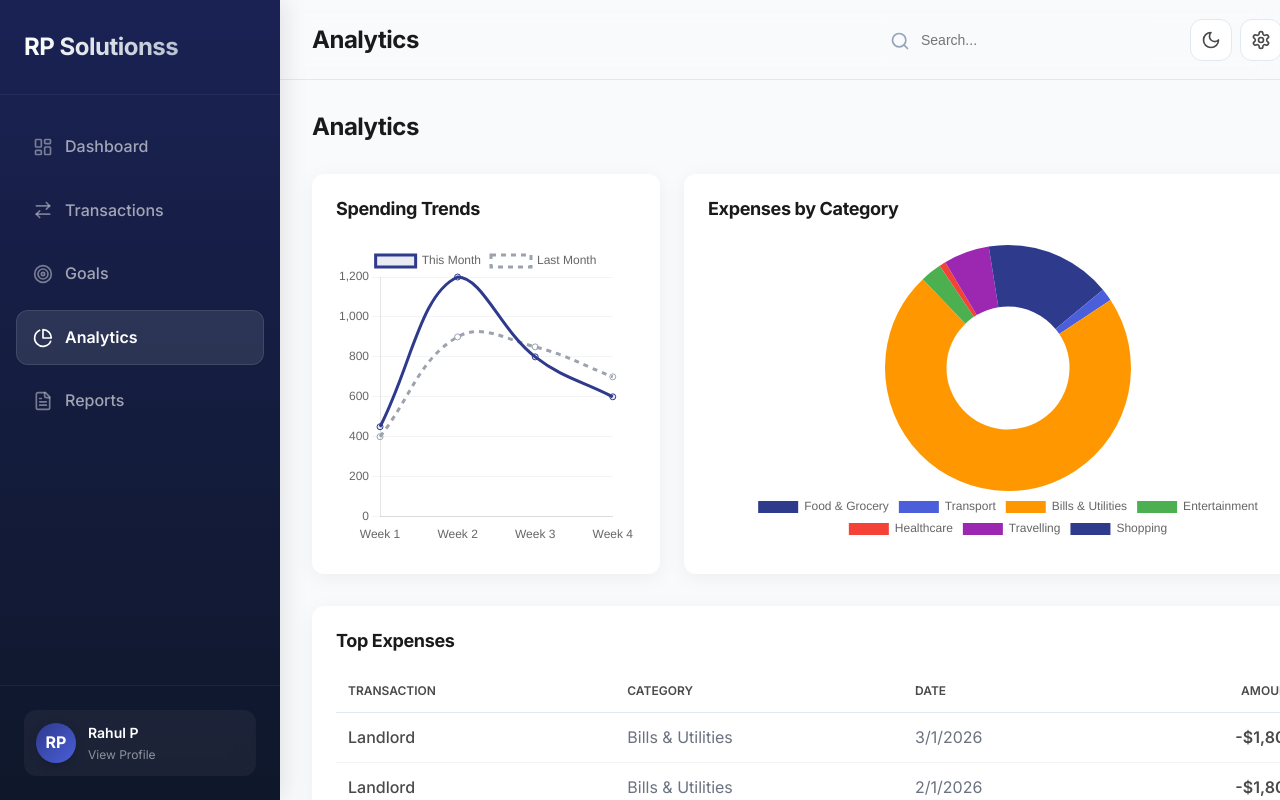
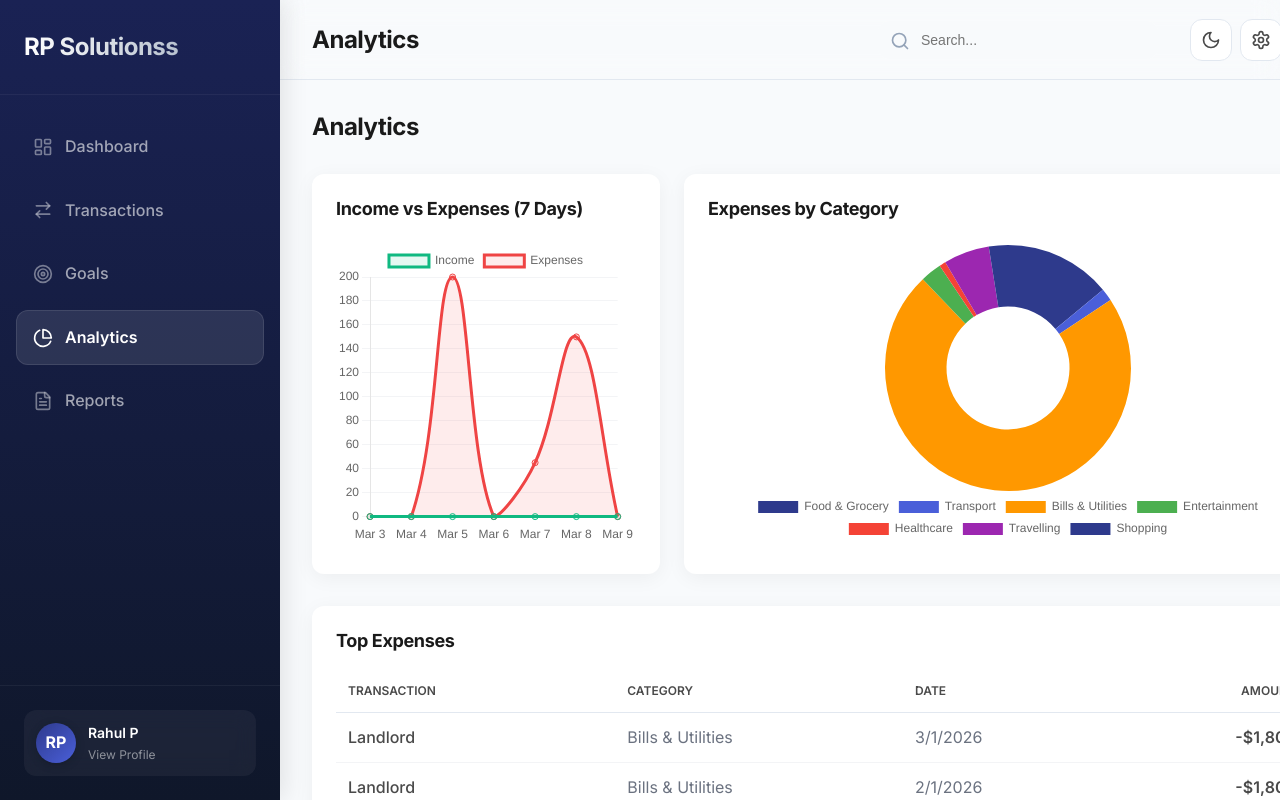
Before and after one commit to Rahulprajapati99/Finance_Dashboard, a React (Vite) app: page /analytics in a window 1280 px wide. Shown: the top 800 px of the page. Built offline with nearby package versions, Linux system fonts and the light colour scheme.

Commit message:
Fix TrendingUp reference error and make Analytics fully dynamic

```diff
--- a/src/pages/Analytics.jsx
+++ b/src/pages/Analytics.jsx
@@ -1,48 +1,83 @@
-import React from 'react';
+import React, { useMemo } from 'react';
 import { useData } from '../context/DataContext';
-import { Line, Doughnut, Bar } from 'react-chartjs-2';
-import { Chart as ChartJS, CategoryScale, LinearScale, PointElement, LineElement, Title, Tooltip, Legend, ArcElement } from 'chart.js';
+import { Line, Doughnut } from 'react-chartjs-2';
+import { Chart as ChartJS, CategoryScale, LinearScale, PointElement, LineElement, Title, Tooltip, Legend, ArcElement, Filler } from 'chart.js';
 
-ChartJS.register(CategoryScale, LinearScale, PointElement, LineElement, Title, Tooltip, Legend, ArcElement);
+ChartJS.register(CategoryScale, LinearScale, PointElement, LineElement, Title, Tooltip, Legend, ArcElement, Filler);
 
 const Analytics = () => {
     const { data } = useData();
-    const { transactions } = data;
+    const transactions = data?.transactions || [];
 
-    // Mock data for Line Chart (Spending Trends) - In a real app, this would aggregate `transactions` by date
+    // Calculate Dynamic Analytics
+    const analyticsData = useMemo(() => {
+        // Group by Date (last 30 days)
+        const dailyData = {};
+        const categories = {};
+        const now = new Date();
+
+        // Initialize last 7 days to ensure we have a range even with no data
+        for (let i = 6; i >= 0; i--) {
+            const d = new Date();
+            d.setDate(now.getDate() - i);
+            dailyData[d.toLocaleDateString(undefined, { month: 'short', day: 'numeric' })] = { income: 0, expense: 0 };
+        }
+
+        transactions.forEach(t => {
+            const dateStr = new Date(t.date).toLocaleDateString(undefined, { month: 'short', day: 'numeric' });
+            const amount = Number(t.amount) || 0;
+
+            // Trend Data (only if within our initialized range)
+            if (dailyData[dateStr] !== undefined) {
+                if (t.type === 'income') dailyData[dateStr].income += amount;
+                else dailyData[dateStr].expense += amount;
+            }
+
+            // Category Data (all time)
+            if (t.type === 'expense') {
+                categories[t.category] = (categories[t.category] || 0) + amount;
+            }
+        });
+
+        const labels = Object.keys(dailyData);
+        const incomeTrend = labels.map(l => dailyData[l].income);
+        const expenseTrend = labels.map(l => dailyData[l].expense);
+
+        return {
+            labels,
+            incomeTrend,
+            expenseTrend,
+            categories
+        };
+    }, [transactions]);
+
     const spendingTrendsData = {
-        labels: ['Week 1', 'Week 2', 'Week 3', 'Week 4'],
+        labels: analyticsData.labels,
         datasets: [
             {
-                label: 'This Month',
-                data: [450, 1200, 800, 600],
-                borderColor: '#2E3A8C',
-                backgroundColor: 'rgba(46, 58, 140, 0.1)',
+                label: 'Income',
+                data: analyticsData.incomeTrend,
+                borderColor: '#10B981',
+                backgroundColor: 'rgba(16, 185, 129, 0.1)',
                 tension: 0.4,
                 fill: true,
             },
             {
-                label: 'Last Month',
-                data: [400, 900, 850, 700],
-                borderColor: '#9CA3AF',
-                backgroundColor: 'transparent',
-                borderDash: [5, 5],
+                label: 'Expenses',
+                data: analyticsData.expenseTrend,
+                borderColor: '#EF4444',
+                backgroundColor: 'rgba(239, 68, 68, 0.1)',
                 tension: 0.4,
+                fill: true,
             },
         ],
     };
 
-    // Category Breakdown Data
-    const categories = {};
-    transactions.filter(t => t.type === 'expense').forEach(t => {
-        categories[t.category] = (categories[t.category] || 0) + Number(t.amount);
-    });
-
     const categoryData = {
-        labels: Object.keys(categories).length ? Object.keys(categories) : ['Food', 'Transport', 'Utilities'],
+        labels: Object.keys(analyticsData.categories).length ? Object.keys(analyticsData.categories) : ['No Data'],
         datasets: [
             {
-                data: Object.keys(categories).length ? Object.values(categories) : [300, 150, 200],
+                data: Object.keys(analyticsData.categories).length ? Object.values(analyticsData.categories) : [1],
                 backgroundColor: [
                     '#2E3A8C', '#4A5FD9', '#FF9800', '#4CAF50', '#F44336', '#9C27B0'
                 ],
@@ -56,24 +91,37 @@ const Analytics = () => {
             <h2 style={{ fontSize: '24px', marginBottom: '2rem' }}>Analytics</h2>
 
             <div style={{ display: 'grid', gridTemplateColumns: '2fr 1fr', gap: '1.5rem', marginBottom: '2rem' }}>
-                {/* Spending Trends */}
                 <div style={{ backgroundColor: 'var(--color-white)', padding: '1.5rem', borderRadius: '12px', boxShadow: 'var(--shadow-card)', height: '400px' }}>
-                    <h3 style={{ marginBottom: '1.5rem', fontSize: '18px' }}>Spending Trends</h3>
+                    <h3 style={{ marginBottom: '1.5rem', fontSize: '18px' }}>Income vs Expenses (7 Days)</h3>
                     <div style={{ height: '300px' }}>
-                        <Line data={spendingTrendsData} options={{ maintainAspectRatio: false, plugins: { legend: { position: 'top' } }, scales: { y: { beginAtZero: true, grid: { color: '#F3F4F6' } }, x: { grid: { display: false } } } }} />
+                        <Line
+                            data={spendingTrendsData}
+                            options={{
+                                maintainAspectRatio: false,
+                                plugins: { legend: { position: 'top' } },
+                                scales: {
+                                    y: { beginAtZero: true, grid: { color: '#F3F4F6' } },
+                                    x: { grid: { display: false } }
+                                }
+                            }}
+                        />
                     </div>
                 </div>
 
-                {/* Category Breakdown */}
                 <div style={{ backgroundColor: 'var(--color-white)', padding: '1.5rem', borderRadius: '12px', boxShadow: 'var(--shadow-card)', height: '400px' }}>
                     <h3 style={{ marginBottom: '1.5rem', fontSize: '18px' }}>Expenses by Category</h3>
                     <div style={{ height: '300px', display: 'flex', justifyContent: 'center' }}>
-                        <Doughnut data={categoryData} options={{ maintainAspectRatio: false, plugins: { legend: { position: 'bottom' } } }} />
+                        <Doughnut
+                            data={categoryData}
+                            options={{
+                                maintainAspectRatio: false,
+                                plugins: { legend: { position: 'bottom' } }
+                            }}
+                        />
                     </div>
                 </div>
             </div>
 
-            {/* Top Expenses List */}
             <div style={{ backgroundColor: 'var(--color-white)', padding: '1.5rem', borderRadius: '12px', boxShadow: 'var(--shadow-card)' }}>
                 <h3 style={{ marginBottom: '1rem', fontSize: '18px' }}>Top Expenses</h3>
                 <table style={{ width: '100%', borderCollapse: 'collapse' }}>
@@ -86,7 +134,11 @@ const Analytics = () => {
                         </tr>
                     </thead>
                     <tbody>
-                        {transactions.filter(t => t.type === 'expense').sort((a, b) => b.amount - a.amount).slice(0, 5).map(t => (
+                        {transactions
+                            .filter(t => t.type === 'expense')
+                            .sort((a, b) => Number(b.amount) - Number(a.amount))
+                            .slice(0, 5)
+                            .map(t => (
                                 <tr key={t.id} style={{ borderBottom: '1px solid #F3F4F6' }}>
                                     <td style={{ padding: '12px', fontWeight: 500 }}>{t.recipientName}</td>
                                     <td style={{ padding: '12px', color: '#6B7280' }}>{t.category}</td>
@@ -94,6 +146,11 @@ const Analytics = () => {
                                     <td style={{ padding: '12px', fontWeight: 600, textAlign: 'right' }}>-${Number(t.amount).toLocaleString()}</td>
                                 </tr>
                             ))}
+                        {transactions.filter(t => t.type === 'expense').length === 0 && (
+                            <tr>
+                                <td colSpan="4" style={{ textAlign: 'center', padding: '2rem', color: '#9CA3AF' }}>No expense data available yet.</td>
+                            </tr>
+                        )}
                     </tbody>
                 </table>
             </div>
--- a/src/pages/Dashboard.jsx
+++ b/src/pages/Dashboard.jsx
@@ -2,7 +2,7 @@ import React, { useState } from 'react';
 import { useData } from '../context/DataContext';
 import { Bar, Doughnut } from 'react-chartjs-2';
 import { Chart as ChartJS, CategoryScale, LinearScale, BarElement, Title, Tooltip, Legend, ArcElement } from 'chart.js';
-import { ArrowUpRight, ArrowDownRight, Wallet, PiggyBank, Plus } from 'lucide-react';
+import { ArrowUpRight, ArrowDownRight, Wallet, PiggyBank, Plus, TrendingUp } from 'lucide-react';
 import AddTransactionModal from '../components/AddTransactionModal';
 
 ChartJS.register(CategoryScale, LinearScale, BarElement, Title, Tooltip, Legend, ArcElement);
```
Also changed, not shown: 2 other files (tests, documents, lock files or other folders). Lines whose indentation alone changed are shown as unchanged.
